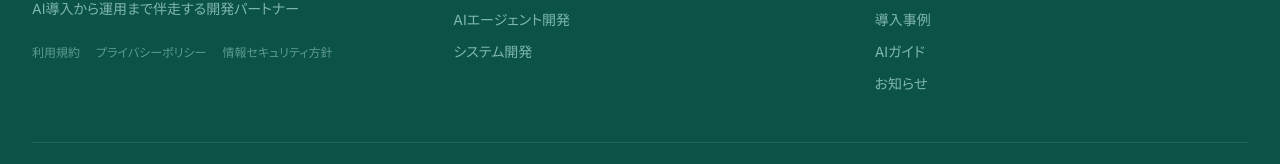
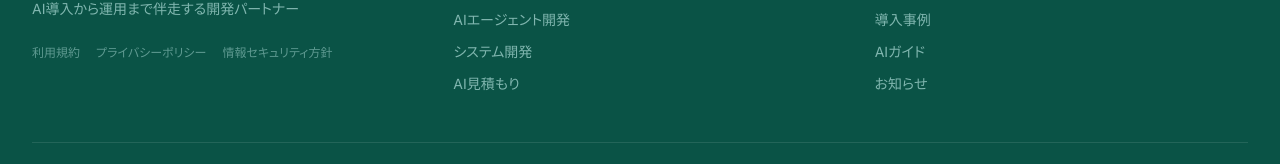
Before and after one commit to kohei0125/CloudNature, a Next.js app: page /cases in a window 1280 px wide. Shown: the part 3507-3671 px from the top of the page. Built offline with nearby package versions, Linux system fonts and the light colour scheme; no server answers.

Commit message:
軽微な修正

```diff
--- a/components/services/ServiceDetailCard.tsx
+++ b/components/services/ServiceDetailCard.tsx
@@ -136,7 +136,7 @@ const ServiceDetailCard = ({ service, index }: ServiceDetailCardProps) => {
               accentText[service.accentColor]
             )}
           >
-            新潟AIアカデミーを詳しく見る
+            {service.externalLabel}
             <ExternalLink className="w-4 h-4" />
           </a>
         )}
--- a/components/shared/Footer.tsx
+++ b/components/shared/Footer.tsx
@@ -39,9 +39,20 @@ const Footer = () => {
             <ul className="v-stack gap-3 text-teal-200/70 text-sm">
               {FOOTER_COPY.serviceLinks.map((link) => (
                 <li key={link.label}>
-                  <Link href={link.path} className="hover:text-white transition-colors">
-                    {link.label}
-                  </Link>
+                  {link.external ? (
+                    <a
+                      href={link.path}
+                      target="_blank"
+                      rel="noopener noreferrer"
+                      className="hover:text-white transition-colors"
+                    >
+                      {link.label}
+                    </a>
+                  ) : (
+                    <Link href={link.path} className="hover:text-white transition-colors">
+                      {link.label}
+                    </Link>
+                  )}
                 </li>
               ))}
             </ul>
--- a/content/layout.ts
+++ b/content/layout.ts
@@ -1,3 +1,5 @@
+import { ESTIMATE_URL } from "@/content/common";
+
 export const HEADER_COPY = {
   brand: "CloudNature",
   downloadCta: "資料ダウンロード",
@@ -13,7 +15,8 @@ export const FOOTER_COPY = {
   serviceLinks: [
     { label: "AI導入・伴走支援", path: "/services/ai-support" },
     { label: "AIエージェント開発", path: "/services/ai-agent" },
-    { label: "システム開発", path: "/services/system-dev" }
+    { label: "システム開発", path: "/services/system-dev" },
+    { label: "AI見積もり", path: ESTIMATE_URL, external: true }
   ],
   companyLinks: [
     { label: "企業情報", path: "/company" },
--- a/content/services.ts
+++ b/content/services.ts
@@ -40,7 +40,8 @@ export const SERVICE_DETAILS: ServiceDetail[] = [
     techStack: ["AI導入診断", "法人研修", "個別スクール"],
     accentColor: "tertiary",
     image: "/images/services/dx_support.png",
-    externalUrl: "https://niigata-ai-academy.com"
+    externalUrl: "https://niigata-ai-academy.com",
+    externalLabel: "新潟AIアカデミーを詳しく見る"
   },
   {
     id: "ai",
@@ -68,7 +69,9 @@ export const SERVICE_DETAILS: ServiceDetail[] = [
     ],
     techStack: ["Python", "PHP", "React", "AWS"],
     accentColor: "secondary",
-    image: "/images/services/system_dev.png"
+    image: "/images/services/system_dev.png",
+    externalUrl: ESTIMATE_URL,
+    externalLabel: "AI見積もりを試す"
   }
 ];
 
--- a/types/services.ts
+++ b/types/services.ts
@@ -18,6 +18,7 @@ export interface ServiceDetail {
   accentColor: string;
   image?: string;
   externalUrl?: string;
+  externalLabel?: string;
 }
 
 export interface FlowStep {
```
Also changed, not shown: 1 other file (tests, documents, lock files or other folders).
